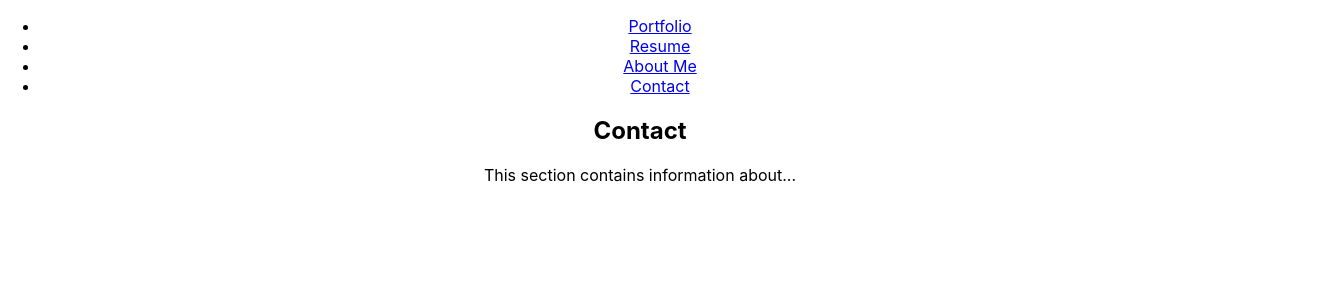
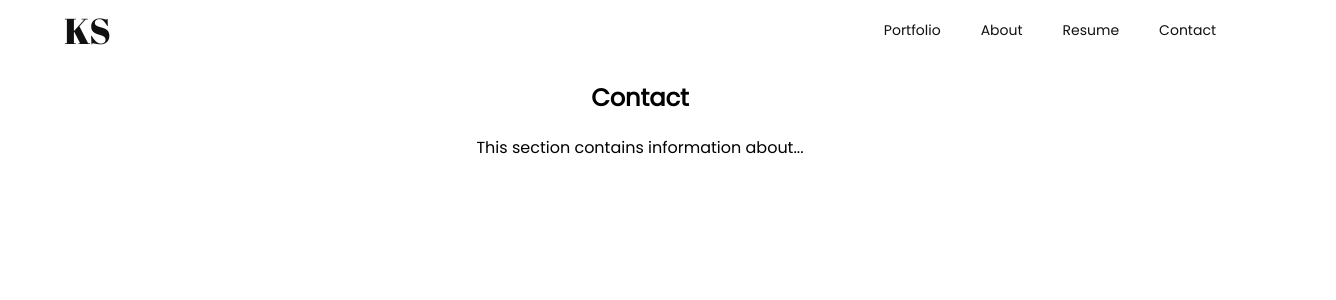
Before and after one commit to catherinekago/catherinekago.github.io, a React (Create React App) app in the folder ux-portfolio/: page /#/contact in a window 1280 px wide. Shown: the top 300 px of the page, 1336 px wide, since content can reach past the window. Built offline with nearby package versions, Linux system fonts and the light colour scheme.

Commit message:
Add navbar component

```diff
--- a/ux-portfolio/src/App.css
+++ b/ux-portfolio/src/App.css
@@ -1,5 +1,13 @@
+
+@import "style/style.css";
+
 .App {
   text-align: center;
+  display: flex;
+  flex-direction: column;
+  width: 100%;
+  align-items: center;
+
 }
 
 .App-logo {
--- a/ux-portfolio/src/App.js
+++ b/ux-portfolio/src/App.js
@@ -1,39 +1,11 @@
 import React from 'react';
-import { Route, Routes, Link} from "react-router-dom";
-import About from './About';
-import Portfolio from './Portfolio';
-import Contact from './Contact';
-import Resume from './Resume';
+import Navbar from './Navbar';
 import './App.css';
 
 function App() {
   return (
     <div className="App">
-      <div>
-        <nav>
-          <ul id="navigation">
-            <li>
-              <Link to="/">Portfolio</Link>
-            </li>
-            <li>
-              <Link to="/resume">Resume</Link>
-            </li>
-            <li>
-              <Link to="/about">About Me</Link>
-            </li>
-            <li>
-              <Link to="/contact">Contact</Link>
-            </li>
-          </ul>
-        </nav>
-      </div>
-
-      <Routes>
-      <Route path="/"  element={<Portfolio />} />
-      <Route path="/resume"  element={<Resume />} />
-      <Route path="/about" element={<About />} />
-      <Route path="/contact" element={<Contact />} />
-      </Routes>
+      <Navbar />
     </div>
   );
 }
--- /dev/null
+++ b/ux-portfolio/src/Navbar.css
@@ -0,0 +1,63 @@
+#nav-items-container{
+display: flex;
+flex-direction: row;
+align-items: center;
+padding: 0px;
+gap: 40px;
+}
+
+.nav-item {
+    font-family: 'Poppins';
+    font-style: normal;
+    font-weight: 500;
+    font-size: 14px;
+    line-height: 45px;
+    color: #111111;
+    transition: 100ms ease-out 100ms;
+}
+
+.nav-item:visited, .nav-item:link, .nav-item:active
+{
+    text-decoration: none;
+    color: #111111;
+}
+
+.nav-item:hover {
+    color: #9A9A9A;
+}
+
+#nav-home {
+      /* Abril Fatface/H3 */
+      font-family: 'Abril Fatface';
+      font-style: normal;
+      font-weight: 400;
+      font-size: 36px;
+      line-height: 45px;
+      /* identical to box height, or 122% */
+      text-decoration: none;
+      /* Text/Dark */
+      color: #111111;
+}
+
+nav {
+    height: 60px;
+    display: flex;
+    flex-direction: row;
+    justify-content: space-between;
+    width: 90%;
+    padding: 0px 120px;
+    width: 90%;
+    align-items: center;
+}
+
+
+/* Extra large devices (extra large desktops, 1440px and up) */
+
+@media (min-width: 1440px) {
+
+    nav {
+        padding: 0px 0px;
+        width: 1200px;
+    }
+
+}
--- /dev/null
+++ b/ux-portfolio/src/Navbar.jsx
@@ -0,0 +1,42 @@
+import React from 'react'
+
+import { Route, Routes, Link} from "react-router-dom";
+import './Navbar.css';
+import About from './About';
+import Portfolio from './Portfolio';
+import Contact from './Contact';
+import Resume from './Resume';
+
+const Navbar = () => {
+  return (
+    <>
+      <nav>
+        <Link id ="nav-home" to="/">
+            KS
+          </Link>
+          <div id = "nav-items-container">
+          <Link class ="nav-item" to="/">
+            Portfolio
+          </Link>
+          <Link class ="nav-item" to="/about">
+            About
+            </Link>
+          <Link class ="nav-item" to="/resume">
+            Resume
+          </Link>
+          <Link class ="nav-item" to="/contact">
+            Contact
+          </Link>
+          </div>
+      </nav>
+
+      <Routes>
+      <Route path="/"  element={<Portfolio />} />
+      <Route path="/resume"  element={<Resume />} />
+      <Route path="/about" element={<About />} />
+      <Route path="/contact" element={<Contact />} />
+      </Routes>
+    </>
+  )
+}
+export default Navbar
--- /dev/null
+++ b/ux-portfolio/src/style/style.css
@@ -0,0 +1,33 @@
+@import url('https://fonts.googleapis.com/css2?family=Abril+Fatface');
+@import url('https://fonts.googleapis.com/css2?family=Poppins');
+
+/* || GENERAL STYLES */
+
+body {
+    font-family: 'Poppins';
+    color: #111111;
+}
+
+h1 {
+    font-family: 'Abril Fatface';
+    font-style: normal;
+    font-weight: 400;
+    font-size: 65px;
+    line-height: 64px;
+    /* identical to box height, or 98% */
+    letter-spacing: -0.25px;
+    color: #111111;
+}
+
+h3 {
+    /* Abril Fatface/H3 */
+    font-family: 'Abril Fatface';
+    font-style: normal;
+    font-weight: 400;
+    font-size: 36px;
+    line-height: 44px;
+    /* identical to box height, or 122% */
+    /* Text/Dark */
+
+    color: #111111;
+}
```
